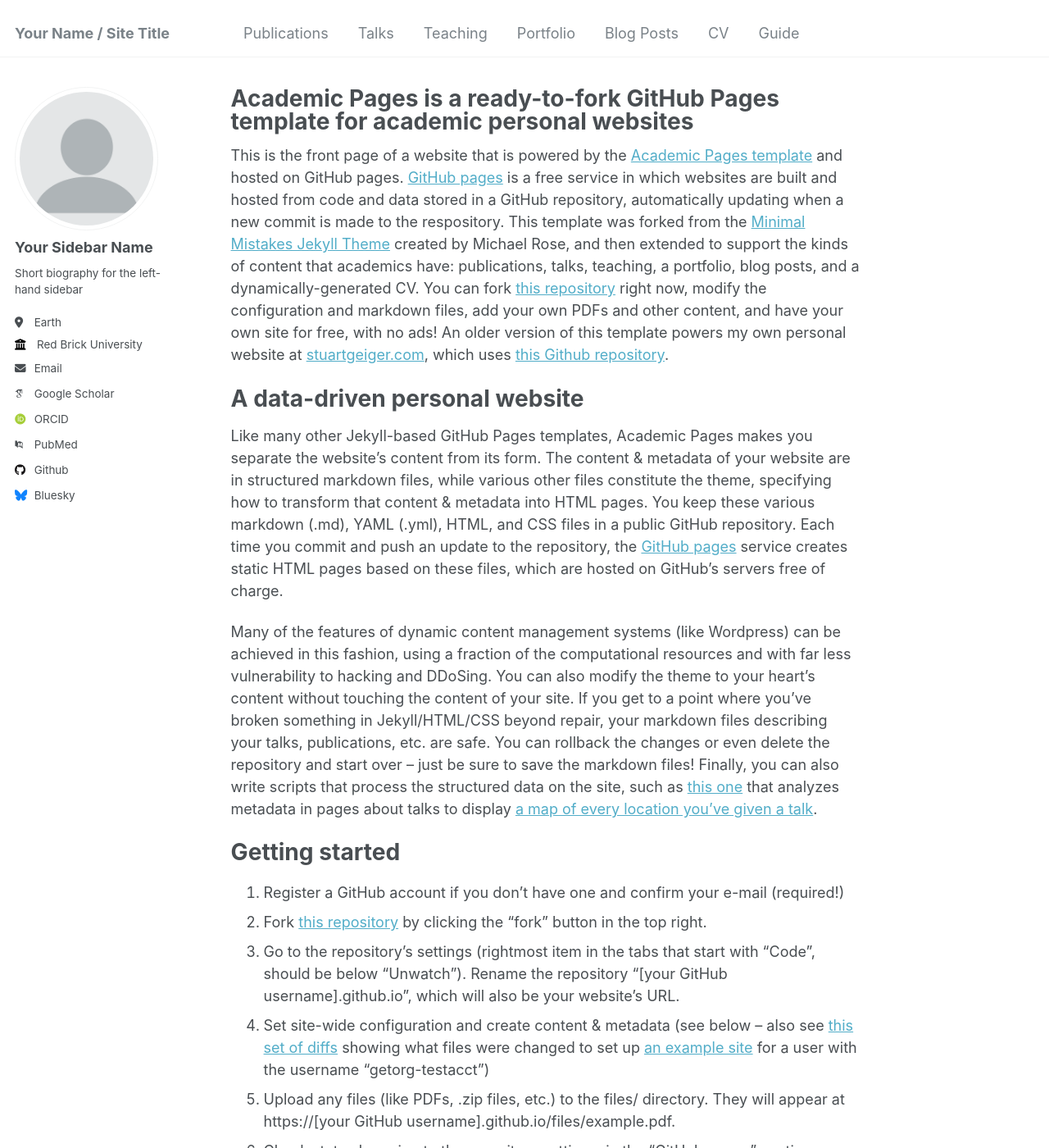
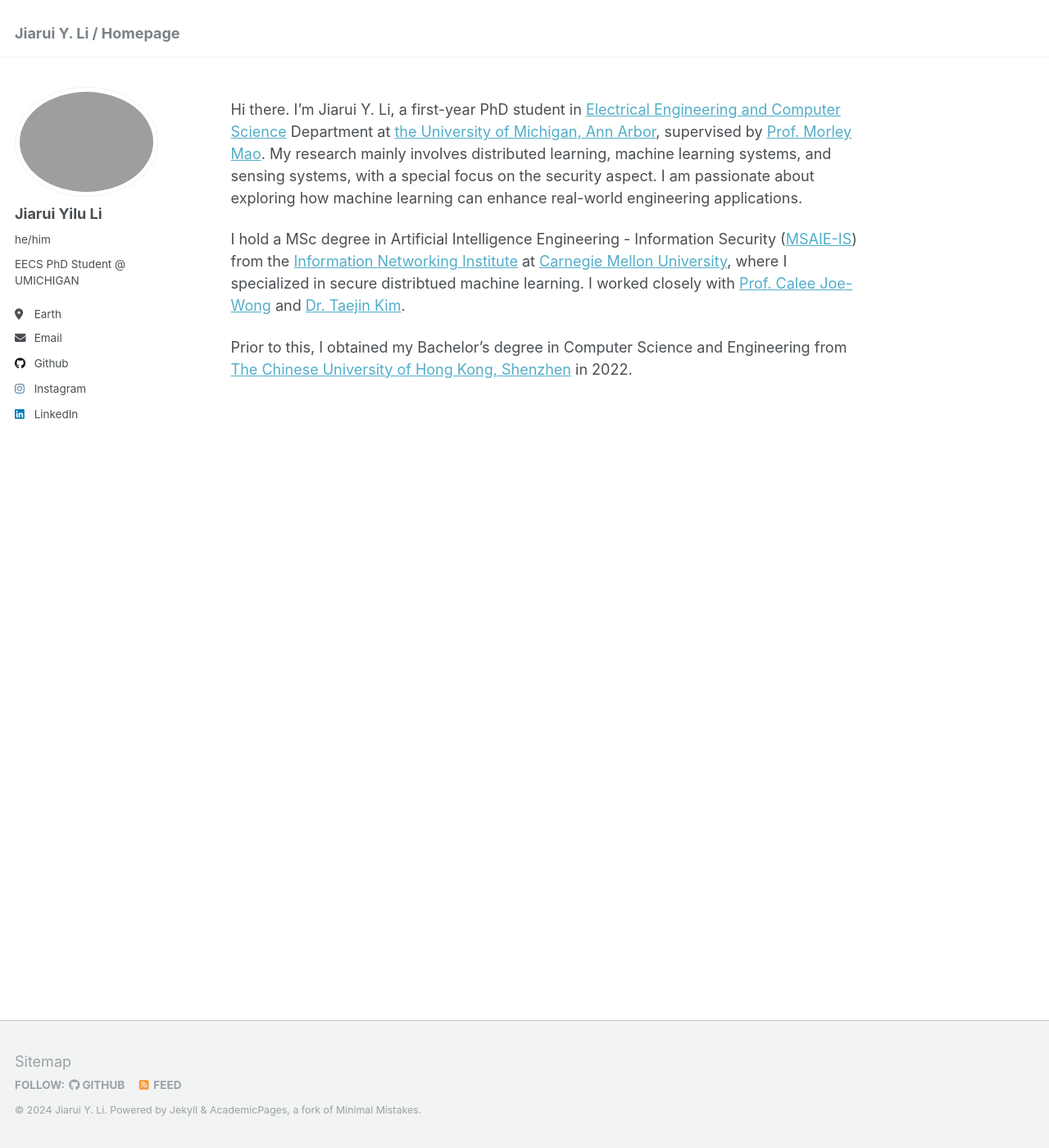
Before and after one commit to yiluli/yiluli.github.io, a Jekyll site: the page built from _pages/about.md, in a window 1280 px wide and 1400 px high. Shown: the whole window at 82% size. Built offline with Jekyll 4.4.1, drawn with Linux system fonts in a browser that asks for light colours; some web fonts are replaced; some of the changed text lies outside the part shown.

Commit message:
feat: homepage update

```diff
--- a/_config.yml
+++ b/_config.yml
@@ -8,56 +8,56 @@
 
 # Basic Site Settings
 locale                   : "en-US"
-title                    : "Your Name / Site Title"
+title                    : "Jiarui Y. Li / Homepage"
 title_separator          : "-"
-name                     : &name "Your Name"
-description              : &description "personal description"
-url                      : https://academicpages.github.io # the base hostname & protocol for your site e.g. "https://mmistakes.github.io"
+name                     : &name "Jiarui Y. Li"
+description              : &description "EECS PhD Student @ UMICHIGAN"
+url                      : https://yiluli.github.io # the base hostname & protocol for your site e.g. "https://mmistakes.github.io"
 baseurl                  : "" # the subpath of your site, e.g. "/blog"
-repository               : "academicpages/academicpages.github.io"
+repository               : "yiluli/yiluli.github.io"
 
 # Site Author - The following control what appear as part of the author content on the side bar.
 #               If a field is blank the icon and link will not appear, otherwise it will be shown.
 #               Additional customization can be done by editing /_includes/author-profile.html
 author:
   # Biographic information
-  avatar           : "profile.png"
-  name             : "Your Sidebar Name"
-  pronouns         : # example: "she/her"
-  bio              : "Short biography for the left-hand sidebar"
+  avatar           : "me4.jpeg"
+  name             : "Jiarui Yilu Li"
+  pronouns         : "he/him" # example: "she/her"
+  bio              : "EECS PhD Student @ UMICHIGAN"
   location         : "Earth"
-  employer         : "Red Brick University"
+  employer         : # "University of Michigan"
   uri              : # URL
-  email            : "none@example.org"
+  email            : "jiaruili0000@gmail.com"
 
   # Academic websites
   arxiv            : # URL - Update with the correct link to your profile
-  googlescholar    : "https://scholar.google.com/citations?user=PS_CX0AAAAAJ"
+  googlescholar    : # "https://scholar.google.com/citations?user=PS_CX0AAAAAJ"
   impactstory      : # URL
-  orcid            : "http://orcid.org/yourorcidurl"
+  orcid            : # "http://orcid.org/yourorcidurl"
   semantic         : # URL
-  pubmed           : "https://www.ncbi.nlm.nih.gov/pubmed/?term=john+snow"
+  pubmed           : # "https://www.ncbi.nlm.nih.gov/pubmed/?term=john+snow"
   researchgate     : # URL
 
   # Repositories and software development
   bitbucket        : # Username - Update with your username on the site
   codepen          : # Username
   dribbble         : # Username
-  github           : "academicpages"
+  github           : "U1ltra"
   kaggle           : # Username
   stackoverflow    : # User number or user number and name (i.e., use "1" or "1/jeff-atwood")
 
   # Social media
-  bluesky          : "bsky.app" # Replace this with you Bluesky username
+  bluesky          : # "bsky.app" # Replace this with you Bluesky username
   facebook         : # Username
   flickr           : # Username
   foursquare       : # Username
   goodreads        : # Username
   google_plus      : # Username
   keybase          : # Username
-  instagram        : # Username
+  instagram        : "jiarui0000" # Username
   lastfm           : # Username
-  linkedin         : # Username
+  linkedin         : "jiarui-li-85923b24a" # Username
   mastodon         : # URL
   medium           : # URL
   pinterest        : # Username
--- a/_pages/about.md
+++ b/_pages/about.md
@@ -1,12 +1,21 @@
 ---
 permalink: /
-title: "Academic Pages is a ready-to-fork GitHub Pages template for academic personal websites"
+title: ""
 author_profile: true
 redirect_from:
   - /about/
   - /about.html
 ---
 
+Hi there. I'm Jiarui Y. Li, a first-year PhD student in [Electrical Engineering and Computer Science](https://eecs.engin.umich.edu/) Department at [the University of Michigan, Ann Arbor](https://umich.edu/), supervised by [Prof. Morley Mao](https://web.eecs.umich.edu/~zmao/). My research mainly involves distributed learning, machine learning systems, and sensing systems, with a special focus on the security aspect. I am passionate about exploring how machine learning can enhance real-world engineering applications.
+
+I hold a MSc degree in Artificial Intelligence Engineering - Information Security ([MSAIE-IS](https://www.cmu.edu/ini/academics/msaie-is/index.html)) from the [Information Networking Institute](https://www.cmu.edu/ini/) at [Carnegie Mellon University](https://www.cmu.edu/), where I specialized in secure distribtued machine learning. I worked closely with [Prof. Calee Joe-Wong](https://www.andrew.cmu.edu/user/cjoewong/) and [Dr. Taejin Kim](https://scholar.google.com/citations?user=4JfT_E4AAAAJ&hl=en).
+
+Prior to this, I obtained my Bachelor's degree in Computer Science and Engineering from [The Chinese University of Hong Kong, Shenzhen](https://www.cuhk.edu.cn/en) in 2022.
+
+<!-- My academic journey has been driven by a curiosity to understand and innovate in the field of machine learning, particularly in its applications to decision making and systems engineering. -->
+
+<!--
 This is the front page of a website that is powered by the [Academic Pages template](https://github.com/academicpages/academicpages.github.io) and hosted on GitHub pages. [GitHub pages](https://pages.github.com) is a free service in which websites are built and hosted from code and data stored in a GitHub repository, automatically updating when a new commit is made to the respository. This template was forked from the [Minimal Mistakes Jekyll Theme](https://mmistakes.github.io/minimal-mistakes/) created by Michael Rose, and then extended to support the kinds of content that academics have: publications, talks, teaching, a portfolio, blog posts, and a dynamically-generated CV. You can fork [this repository](https://github.com/academicpages/academicpages.github.io) right now, modify the configuration and markdown files, add your own PDFs and other content, and have your own site for free, with no ads! An older version of this template powers my own personal website at [stuartgeiger.com](http://stuartgeiger.com), which uses [this Github repository](https://github.com/staeiou/staeiou.github.io).
 
 A data-driven personal website
@@ -46,4 +55,4 @@ Example: editing a markdown file for a talk
 
 For more info
 ------
-More info about configuring Academic Pages can be found in [the guide](https://academicpages.github.io/markdown/). The [guides for the Minimal Mistakes theme](https://mmistakes.github.io/minimal-mistakes/docs/configuration/) (which this theme was forked from) might also be helpful.
+More info about configuring Academic Pages can be found in [the guide](https://academicpages.github.io/markdown/). The [guides for the Minimal Mistakes theme](https://mmistakes.github.io/minimal-mistakes/docs/configuration/) (which this theme was forked from) might also be helpful. -->
```
Also changed, not shown: _data/navigation.yml (+14 -14 lines).
